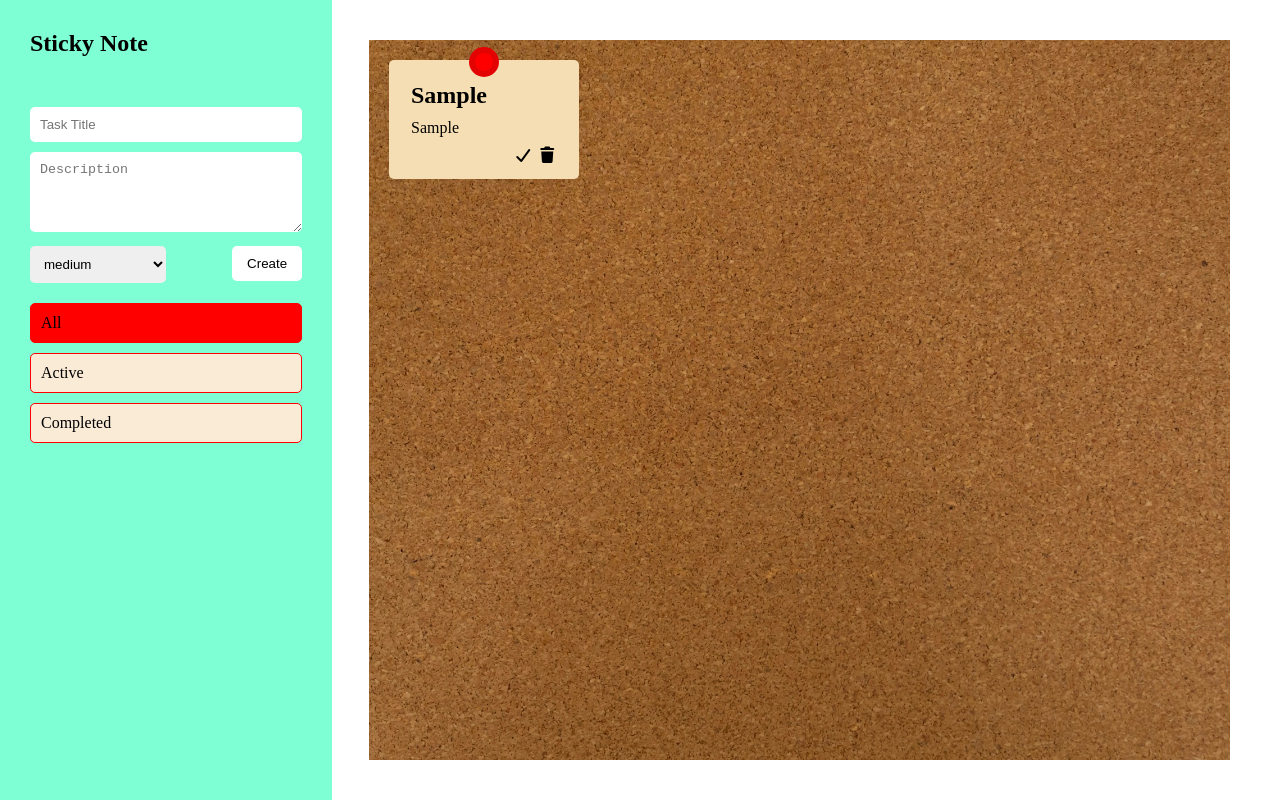
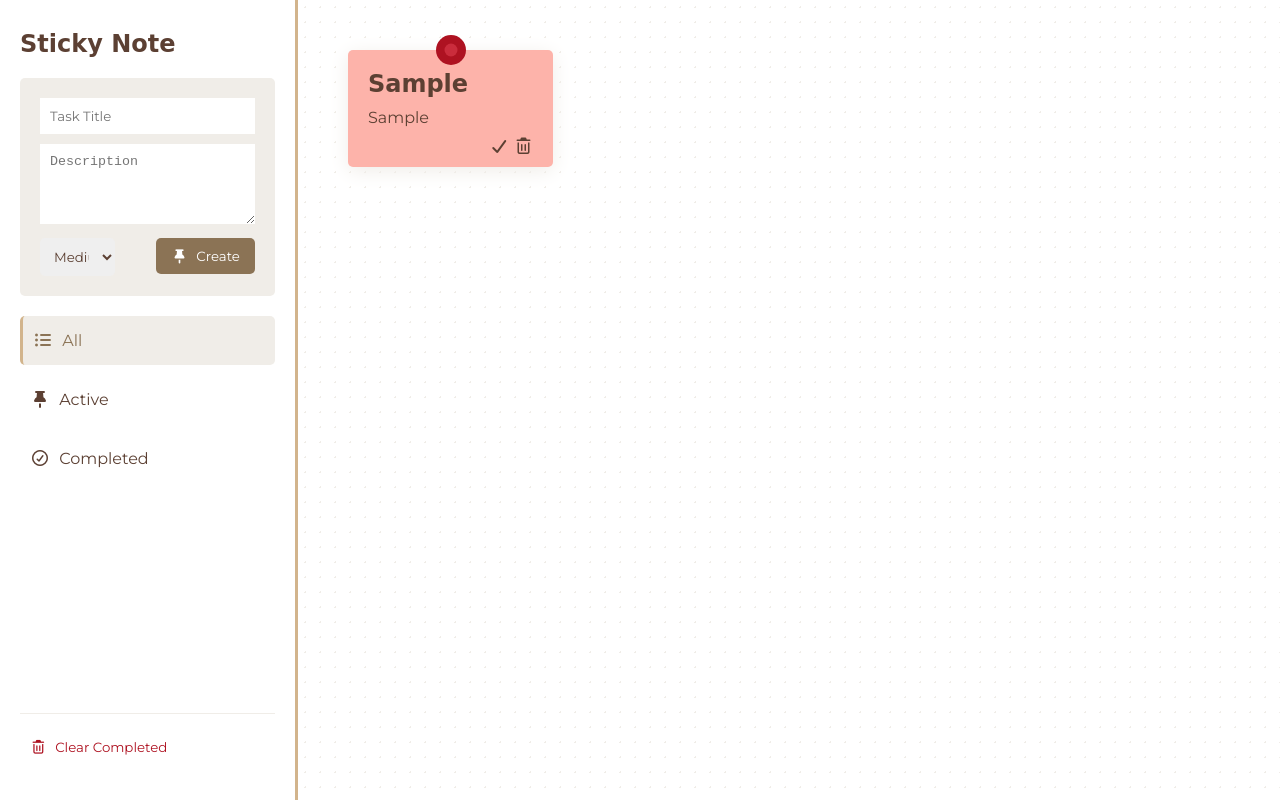
Before and after one commit to RuaaAboelatta/The-Pin-Board, a plain HTML site: page index.html in a window 1280 px wide. Both pictures are taken after typing "Sample", "Sample" into the empty fields and a click on the button "Create". Drawn offline with Linux system fonts and the light colour scheme; a web font is replaced by a local one.

Commit message:
final styling

```diff
--- a/css/style.css
+++ b/css/style.css
@@ -1,33 +1,70 @@
+:root{
+    --light-red: #FDB3AA;
+    --red: #AE1221;
+    --red-highlight: #CA2C3C;
+    --light-yellow: #F7FC91;
+    --yellow: #FDD200;
+    --yellow-highlight: #FFDD2B;
+    --light-green: #AAEAA0;
+    --green: #20B91A;
+    --green-highlight: #42DE3B;
+    --light-brown: #D2B48C;
+    --text-secondary: #5C4033;
+    --text-muted: #8B7355;
+    --dark-bg-secondary: #2C1810;
+    --light-gray: #F0EDE8;
+}
 *{
     margin: 0;
     padding: 0;
     box-sizing: border-box;
 }
+body, button, input, select{
+    color: var(--text-secondary);
+    font-family: "Montserrat", sans-serif;
+}
+h2{
+    font-family: "Patrick Hand SC", cursive;
+}
+i{
+    cursor: pointer;
+}
 .container{
     display: flex;
     justify-content: space-between;
     align-items: center;
-    padding-right: 50px;
-
 }
 .side-bar{
-    width: 27%;
+    width: 30%;
     height: 100vh;
-    background-color: aquamarine;
-    padding: 30px;
+    padding: 30px 20px;
+    display: flex;
+    flex-direction: column;
+    justify-content: space-between;
+    overflow: auto;
+    scrollbar-width: none;
+    border-right: 3px solid var(--light-brown);
 }
 .side-bar h2{
-    margin-bottom: 50px;
+    margin-bottom: 20px;
 }
 form{
     width: 100%;
+    background-color: var(--light-gray);
+    padding: 20px;
+    border-radius: 5px;
 }
 input, textarea, select{
     padding: 10px;
-    border-radius: 5px;
     border: none;
     width: 100%;
-
+}
+input:focus, textarea:focus select:focus{
+    border: 2px solid var(--light-brown);
+    outline: none;
+}
+ select:focus{
+    outline: none;
 }
 textarea{
     margin: 10px 0px;
@@ -36,82 +73,133 @@
     min-height: 50px;
 }
 select{
-    width: 50%;
+    width: 35%;
+    border-radius: 5px;
+    cursor: pointer;
 }
 #create-btn{
     float: right;
-    padding: 10px 15px;
+    padding:  10px 15px;
     border: none;
     border-radius: 5px;
-    background-color: white;
+    color: white;
+    background-color: var(--text-muted);
+    transition: 0.5s;
 }
 #create-btn:hover{
     cursor: pointer;
-    background-color: aliceblue;
-
+    background-color: var(--text-secondary);
+}
+ul{
+    list-style: none;
+    margin: 20px 0px;
+}
+li{
+    margin: 10px 0px;
+    padding: 15px 10px;
+    border-radius: 5px;
+    transition: 0.5s;
+}
+.side-bar i{
+    margin-right: 5px;
+    cursor: pointer;
+}
+li:hover{
+    cursor: pointer;
+    background-color: var(--light-gray);
+}
+.active-btn{
+    background-color: var(--light-gray);
+    color: var(--text-muted);
+    border-left: 3px solid var(--light-brown);
+}
+.clear-btn{
+    padding-top: 10px;
+    border-top: 1px solid var(--light-gray);
+}
+.clear-btn button{
+    background-color: transparent;
+    padding: 15px 10px;
+    border: none;
+    border-radius: 5px;
+    color: var(--red);
+    width: 100%;
+    text-align: left;
+    transition: 0.5s;
+}
+.clear-btn button:hover{
+    background-color: rgba(243, 199, 199, 0.848);
+    cursor: pointer;
 }
 #task-container{
-    width: 70%;
-    height: 90vh;
-    background-color: rgb(247, 234, 211);
-    background-image: url(../assets/board2.jpg);
-    background-size: cover;
+    width: 100%;
+    height: 100vh;
+    background-image: radial-gradient(circle, var(--light-gray) 1px, transparent 1px);
+    background-size: 15px 15px;
     column-count: 4;
     column-gap: 20px;
-    padding: 20px;
+    padding: 50px;
     overflow: auto;
     scrollbar-width:thin;
 }
-
 .task{
-    background: wheat;
-    border-radius: 5px;
+    position: relative;
     padding: 20px;
     padding-bottom: 30px;
     margin-bottom: 20px;
     break-inside: avoid;
-    box-shadow: 0 4px 20px rgba(0, 0, 0, 0.06);
-    transition: all 0.3s ease;
-    border: 2px solid transparent;
-    position: relative;
     transition: 0.5s;
+    border-radius: 5px;
+    box-shadow: 0 4px 20px var(--light-gray);
+}
+.task:hover{
+    transform: scale(1.05) rotate(3deg);
+}
+.task-high{
+    background-color: var(--light-red);
+}
+.task-medium{
+    background-color: var(--light-yellow);
+}
+.task-low{
+    background-color: var(--light-green);
 }
 .pin{
     position: absolute;
     width: 30px;
     height: 30px;
     border-radius: 50%;
-    transform: translate(-50%, -50%);
     top: 0;
     left: 50%;
+    transform: translate(-50%, -50%);
 }
 .pin::after{
-    width: 18px;
-    height: 18px;
+    content: '';
+    width: 13px;
+    height: 13px;
     border-radius: 50%;
     position: absolute;
-    content: '';
     top: 50%;
+    left: 50%;
     transform: translate(-50%, -50%);
-    left: 50%;
 }
 .pin-high{
-    background-color: rgb(228, 3, 3);
+    background-color: var(--red);
 }
 .pin-high::after{
-    background-color: red;
+    background-color: var(--red-highlight);
 }
 .pin-medium{
-    background-color: rgb(243, 243, 13);
+    background-color: var(--yellow);
 }
 .pin-medium::after{
-    background-color: yellow;
+    background-color: var(--yellow-highlight);
 }
 .pin-low{
-    background-color: rgb(2, 88, 2);
+    background-color: var(--green);
 }
 .pin-low::after{
-    background-color: green;
+    background-color: var(--green-highlight);
 }
 .task p{
     word-wrap: break-word;
@@ -120,28 +208,9 @@
 .icons{
     float: right;
 }
-i{
-    cursor: pointer;
-}
 .checked h2, .checked p{
     text-decoration: line-through;
-    color: gray;
 }
-ul{
-    list-style: none;
-    margin: 20px 0px;
+.checked p{
+    color: var(--text-muted);
 }
-li{
-    background-color: antiquewhite;
-    margin: 10px 0px;
-    padding: 10px;
-    border: 1px solid red;
-    border-radius: 5px;
-    transition: 0.5s;
-}
-li:hover{
-    cursor: pointer;
-}
-.active-btn{
-    background-color: red;
-}
--- a/index.html
+++ b/index.html
@@ -4,34 +4,66 @@
     <meta charset="UTF-8" />
     <meta name="viewport" content="width=device-width, initial-scale=1.0" />
     <title>Todo</title>
+    <link rel="preconnect" href="https://fonts.googleapis.com" />
+    <link rel="preconnect" href="https://fonts.gstatic.com" crossorigin />
+    <link
+      href="https://fonts.googleapis.com/css2?family=Montserrat:ital,wght@0,100..900;1,100..900&family=Patrick+Hand+SC&display=swap"
+      rel="stylesheet"
+    />
     <link rel="stylesheet" href="./css/style.css" />
-    <link rel="stylesheet" href="https://cdnjs.cloudflare.com/ajax/libs/font-awesome/7.3.1/css/all.min.css">
+    <link
+      rel="stylesheet"
+      href="https://cdnjs.cloudflare.com/ajax/libs/font-awesome/7.3.1/css/all.min.css"
+    />
   </head>
   <body>
     <div class="container">
       <div class="side-bar">
+        <div>
           <h2>Sticky Note</h2>
           <form>
-          <input type="text" id="task-title" placeholder="Task Title"/>
-          <textarea name="" id="task-description" placeholder="Description" rows="4"></textarea>
+            <input type="text" id="task-title" placeholder="Task Title" />
+            <textarea
+              name=""
+              id="task-description"
+              placeholder="Description"
+              rows="4"
+            ></textarea>
             <select name="" id="task-priority">
-            <option value="high">high</option>
-            <option value="medium">medium</option>
-            <option value="low">low</option>
+              <option value="high">High</option>
+              <option value="medium">Medium</option>
+              <option value="low">Low</option>
             </select>
-          <button id="create-btn">Create</button>
+            <button id="create-btn">
+              <i class="fa-solid fa-thumbtack"></i>
+              Create
+            </button>
           </form>
 
           <ul>
-          <li id="all-btn">All</li>
-          <li id="active-btn">Active</li>
-          <li id="completed-btn">Completed</li>
+            <li id="all-btn">
+              <i class="fa-solid fa-list-ul"></i>
+              All
+            </li>
+            <li id="active-btn">
+              <i class="fa-solid fa-thumbtack"></i>
+
+              Active
+            </li>
+            <li id="completed-btn">
+              <i class="fa-regular fa-circle-check"></i>
+              Completed
+            </li>
           </ul>
         </div>
-      <div id="task-container">
-
+        <div class="clear-btn">
+          <button>
+            <i class="fa-regular fa-trash-can"></i>
+            Clear Completed
+          </button>
         </div>
-
+      </div>
+      <div id="task-container"></div>
     </div>
     <script src="js/app.js"></script>
   </body>
--- a/js/app.js
+++ b/js/app.js
@@ -76,13 +76,13 @@
     console.log('All tasks:', tasks)
     taskContainer.innerHTML = tasks.map((task)=>{
         return`
-            <div class="task ${task.completed ? "checked" : ""}">
+            <div class="task task-${task.priority} ${task.completed ? "checked" : ""}">
                 <div class="pin pin-${task.priority}"></div>
                 <h2>${task.title}</h2>
                 <p>${task.description}</p>
                 <div class="icons">
                     <i class="fa-solid ${task.completed ? "fa-x" : "fa-check"} " onclick="toggleTaskComp(${task.id})"></i>
-                    <i class="fa-solid fa-trash"  onclick="deleteTask(${task.id})"></i>
+                    <i class="fa-regular fa-trash-can"  onclick="deleteTask(${task.id})"></i>
                 </div>
             </div>
         `
```
Also changed, not shown: assets/board2.jpg (deleted). Lines whose indentation alone changed are shown as unchanged.
